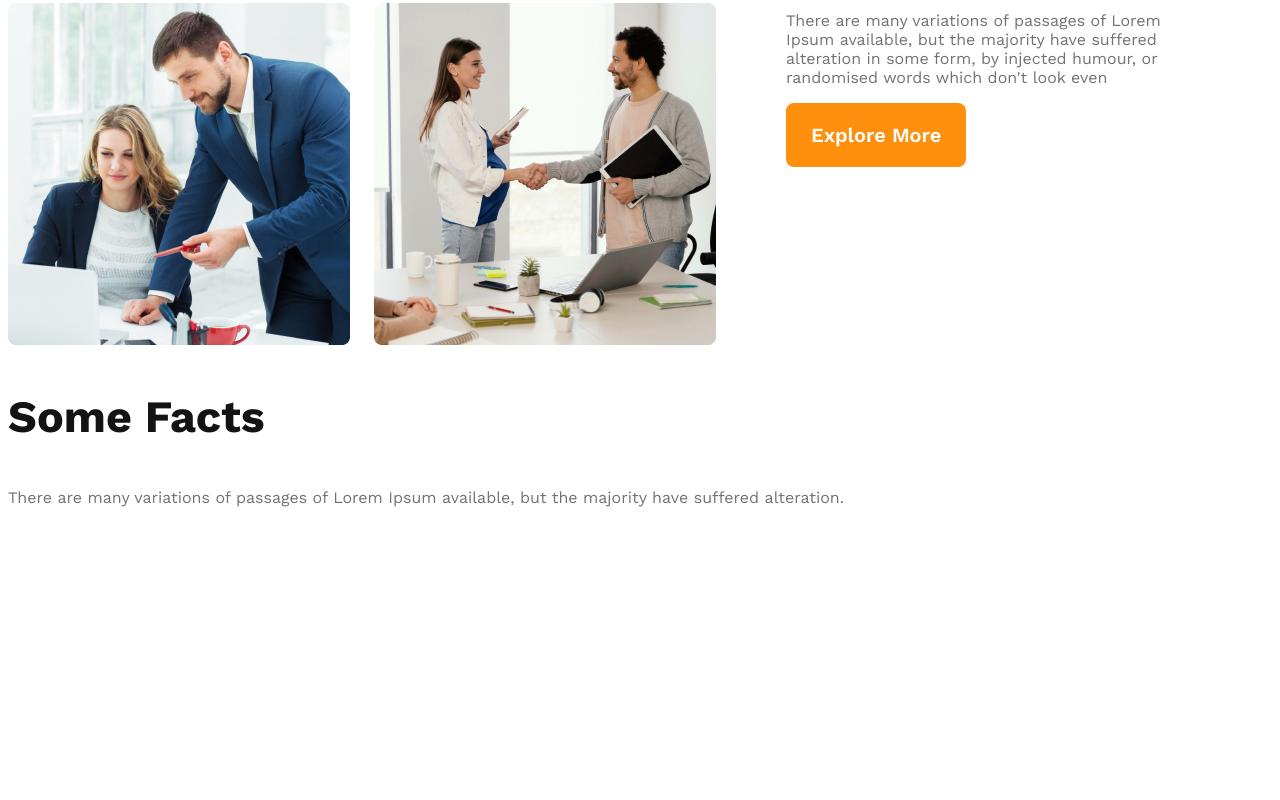
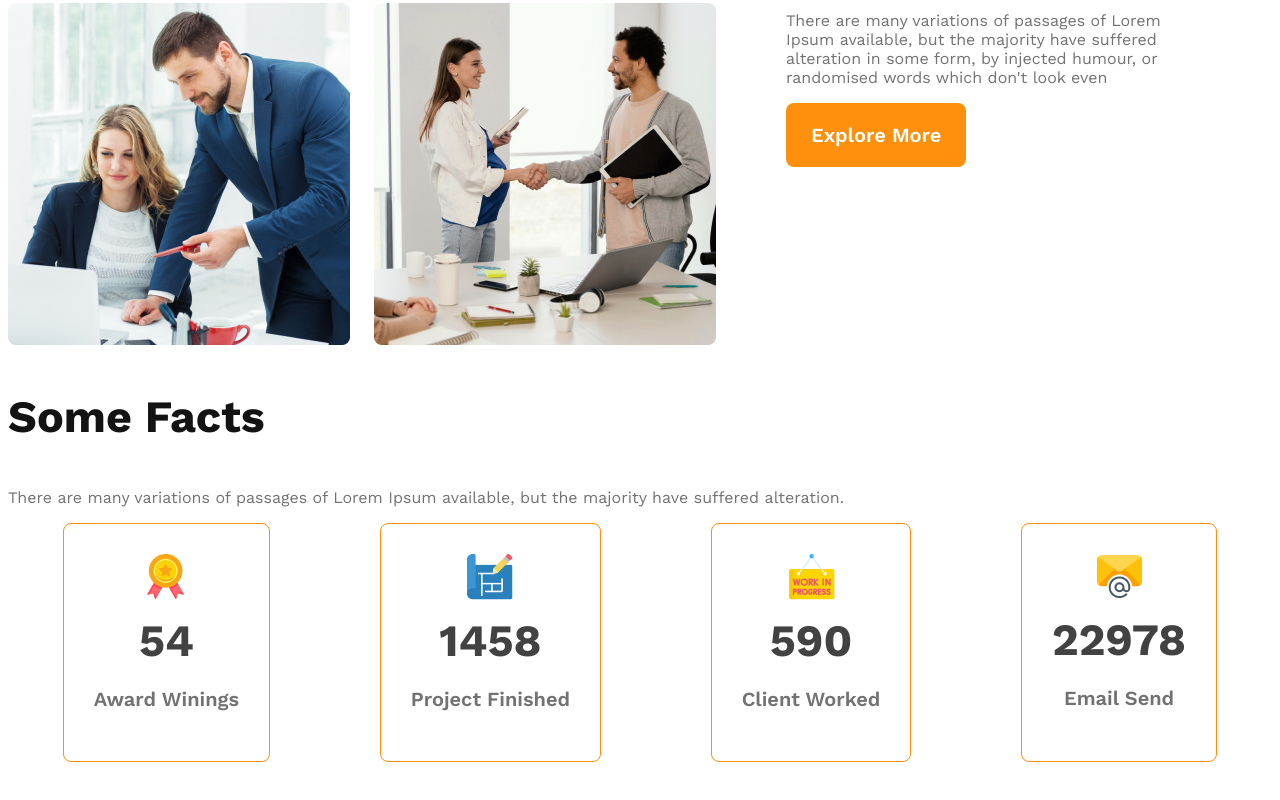
Before and after one commit to msifatsadiq/g3-architect-website, a plain HTML site: page index.html in a window 1280 px wide. Shown: the part 1444-2244 px from the top of the page. Before the commit the page ends 2021 px from the top, so only its background shows below. Drawn offline with nearby package versions, Linux system fonts and the light colour scheme.

Commit message:
adding the facts card container section

```diff
--- a/index.html
+++ b/index.html
@@ -66,6 +66,28 @@
         <section class="facts">
             <h3 class="section-title">Some Facts</h3>
             <p class="text-light-grey">There are many variations of passages of Lorem Ipsum available, but the majority have suffered alteration.</p>
+            <div class="facts-card-container">
+                <div class="card">
+                    <img src="images/icons/ribon.png" alt="">
+                    <h2 class="card-stats">54</h2>
+                    <p class="card-title text-light-grey">Award Winings</p>
+                </div>
+                <div class="card">
+                    <img src="images/icons/projects.png " alt="">
+                    <h2 class="card-stats">1458</h2>
+                    <p class="card-title text-light-grey">Project Finished</p>
+                </div>
+                <div class="card">
+                    <img src="images/icons/customers.png" alt="">
+                    <h2 class="card-stats">590</h2>
+                    <p class="card-title text-light-grey">Client Worked</p>
+                </div>
+                <div class="card">
+                    <img src="images/icons/email.png" alt="">
+                    <h2 class="card-stats">22978</h2>
+                    <p class="card-title text-light-grey">Email Send</p>
+                </div>
+            </div>
         </section>
     </main>
     <footer>
--- a/styles/architects.css
+++ b/styles/architects.css
@@ -17,9 +17,11 @@
     cursor: pointer;
     /* margin-bottom: 20px; */
 }
+
 .text-light-grey {
     color: #727272;
 }
+
 .section-title {
     font-size: 2.8rem;
     font-weight: 700;
@@ -111,6 +113,30 @@ main {
     font-weight: 700;
 }
 
+/* facts section */
+.facts-card-container{
+    display: flex;
+    justify-content: space-around;
+}
+
+.facts-card-container> .card {
+    border-radius: 8px;
+    border: 1px solid #FF900E;
+    text-align: center;
+    padding: 30px;
+}
+.facts-card-container .card-title{
+    font-weight: 600;
+    font-size: 1.25rem;
+}
+
+.facts-card-container .card-stats{
+    color:#424242 ;
+    font-size: 2.8rem;
+    margin-top: 10px;
+    margin-bottom: 10px;
+}
+
 
 /* Resposive Media Queries */
 /* mobile devices */
@@ -120,13 +146,16 @@ main {
         padding: 20px;
     }
 
-    nav,.teams-container {
+    nav,
+    .teams-container {
         flex-direction: column;
     }
-    .teams-img-container{
+
+    .teams-img-container {
         grid-template-columns: 1fr;
     }
-    .teams-content{
+
+    .teams-content {
         padding: 20px;
     }
 }
@@ -134,7 +163,9 @@ main {
 /* tablet or medium devices */
 
 @media screen and (min-width:576px) and (max-width:960px) {
-    nav,.teams-container {
+
+    nav,
+    .teams-container {
         flex-direction: column;
     }
 
```
